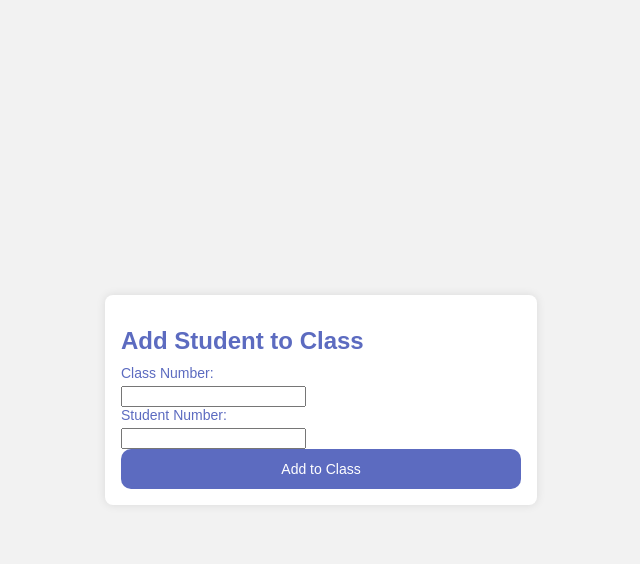
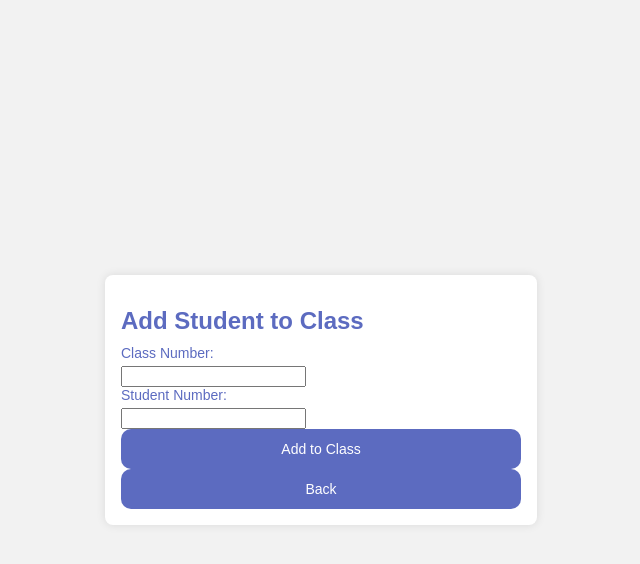
Before and after one commit to wjk/CSI4999-DebEdu, a PHP site: page /t-add.php in a window 1280 px wide. Shown: the top 564 px of the page, without its empty margins (319-959 px from the left). Run offline with PHP 8.4, Linux system fonts and the light colour scheme; the visitor is signed in with stand-in values (Sample User, id 1).

Commit message:
added back button to t-add

```diff
--- a/php/t-add.php
+++ b/php/t-add.php
@@ -121,6 +121,16 @@ function get_teacher_id($conn, $user_name) {
 
             <input type="submit" value="Add to Class" class="button">
         </form>
+        <div class="button-container">
+        <button class="button" id = "back">Back</button>
     </div>
+    </div>
+    <script>
+        window.onload = function() {
+            document.getElementById('back').addEventListener('click', function(event) {
+                window.location.href = "t-schedule.php";
+            });
+        };
+        </script>
 </body>
 </html>
```
